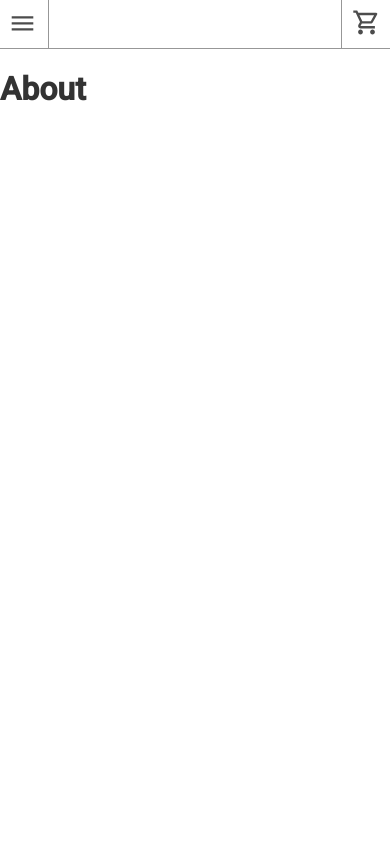
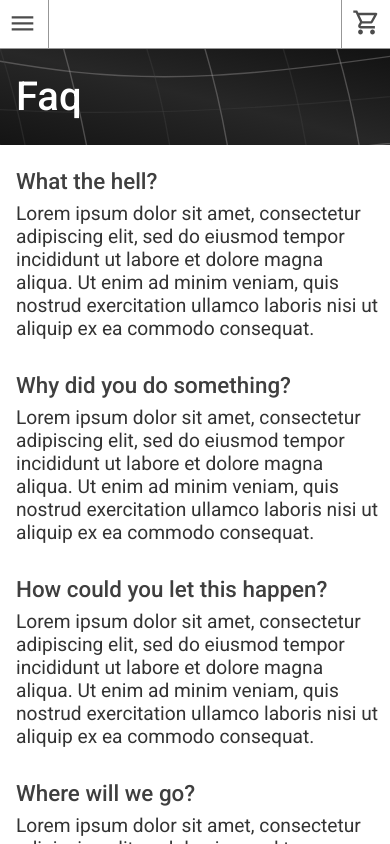
Before and after one commit to ParkerGates/REACT-Snake-Oil, a React (Create React App) app: page /about in a window 390 px wide. Built offline with nearby package versions, Linux system fonts and the light colour scheme.

Commit message:
about page basic format added

```diff
--- a/src/views/About.tsx
+++ b/src/views/About.tsx
@@ -1,13 +1,46 @@
 import React from 'react';
+import { useContextData } from '../context/context';
+import Grid1 from '../svgs/grid1.svg';
+import Grid2 from '../svgs/grid2.svg';
 import './css/About.css';
-import { useContextData } from '../context/context';
 
 export default function About() {
     const appData = useContextData();
 
     return(
-        <div className='about_body'>
-            <h1>About</h1>
+        <div className='about'>
+            <div className='ab_grid_cont'>
+                <img src={Grid1} className='ab_grid1' alt="grid" />
+                <img src={Grid2} className='ab_grid2' alt="grid" />
+            </div>
+            <div className='ab_faq'>
+                <h1 className='ab_faq_title'>Faq</h1>
+
+                <div className='ab_faq_sect'>
+                    <h2 className='ab_faq_sect_title'>What the hell?</h2>
+                    <div className='ab_faq_sect_text'>Lorem ipsum dolor sit amet, consectetur adipiscing elit, sed do eiusmod tempor incididunt ut labore et dolore magna aliqua. Ut enim ad minim veniam, quis nostrud exercitation ullamco laboris nisi ut aliquip ex ea commodo consequat.</div>
+                </div>
+
+                <div className='ab_faq_sect'>
+                    <h2 className='ab_faq_sect_title'>Why did you do something?</h2>
+                    <div className='ab_faq_sect_text'>Lorem ipsum dolor sit amet, consectetur adipiscing elit, sed do eiusmod tempor incididunt ut labore et dolore magna aliqua. Ut enim ad minim veniam, quis nostrud exercitation ullamco laboris nisi ut aliquip ex ea commodo consequat.</div>
+                </div>
+
+                <div className='ab_faq_sect'>
+                    <h2 className='ab_faq_sect_title'>How could you let this happen?</h2>
+                    <div className='ab_faq_sect_text'>Lorem ipsum dolor sit amet, consectetur adipiscing elit, sed do eiusmod tempor incididunt ut labore et dolore magna aliqua. Ut enim ad minim veniam, quis nostrud exercitation ullamco laboris nisi ut aliquip ex ea commodo consequat.</div>
+                </div>
+
+                <div className='ab_faq_sect'>
+                    <h2 className='ab_faq_sect_title'>Where will we go?</h2>
+                    <div className='ab_faq_sect_text'>Lorem ipsum dolor sit amet, consectetur adipiscing elit, sed do eiusmod tempor incididunt ut labore et dolore magna aliqua. Ut enim ad minim veniam, quis nostrud exercitation ullamco laboris nisi ut aliquip ex ea commodo consequat.</div>
+                </div>
+
+                <div className='ab_faq_sect'>
+                    <h2 className='ab_faq_sect_title'>Can you please let me know?</h2>
+                    <div className='ab_faq_sect_text'>Lorem ipsum dolor sit amet, consectetur adipiscing elit, sed do eiusmod tempor incididunt ut labore et dolore magna aliqua. Ut enim ad minim veniam, quis nostrud exercitation ullamco laboris nisi ut aliquip ex ea commodo consequat.</div>
+                </div>
+            </div>
         </div>
     );
 }
--- a/src/views/css/About.css
+++ b/src/views/css/About.css
@@ -1,5 +1,134 @@
-.about_body{
-    /* border: 1px dotted red;
-    height: calc(100vh - 3rem);
-    background-image: url(../../svgs/Background.svg); */
+.about {
+    position: relative;
 }
+.ab_grid_cont {
+    position: relative;
+    height: 115vh;
+    width: 25rem;
+    min-width: 25rem;
+    max-width: 25rem;
+    background: linear-gradient(to top right, rgb(20, 20, 20) 0%, rgb(39, 39, 39) 50%, rgb(20, 20, 20) 95%);
+    overflow: hidden;
+}
+.ab_grid1 {
+    position: absolute;
+    top: -3rem; left: -5.2rem;
+    width: 140rem;
+}
+.ab_grid2 {
+    position: absolute;
+    top: -4rem; left: -10rem;
+    width: 145rem;
+    height: 107rem;
+}
+
+.ab_faq {
+    position: absolute;
+    top: 0px;
+
+}
+.ab_faq_title {
+    color: white;
+    font-size: 4rem;
+    font-weight: 500;
+    margin: 2rem 3rem 0px;
+}
+
+
+.ab_faq_sect {
+    display: flex;
+    align-items: center;
+}
+.ab_faq_sect_title {
+    width: 25rem;
+    color: white;
+    margin: 0px 6rem 0px 6rem;
+    font-size: 1.8rem;
+    font-weight: 500;
+}
+.ab_faq_sect_text {
+    font-size: 1.4rem;
+    width: 100%;
+    margin: 2rem 6rem;
+    font-weight: 500;
+}
+
+@media screen and (max-width: 1300px) {
+    .ab_grid_cont {
+        height: calc(141vh - 20vw);
+        width: 20rem;
+        min-width: 16rem;
+        max-width: 16rem;
+    }
+    .ab_faq_title {
+        font-size: 3.5rem;
+        margin-left: 1.5rem;
+    }
+
+
+    .ab_faq_sect_title {
+        width: 18rem;
+        margin: 0px 6rem 0px 2rem;
+        font-size: 1.6rem;
+        font-weight: 400;
+    }
+    .ab_faq_sect_text {
+        font-size: 1.4rem;
+        width: 100%;
+        margin: 1.5rem 4rem 1.5rem 0rem;
+    }
+}
+
+@media screen and (max-width: 900px) {
+    .ab_grid_cont {
+        height: 8rem;
+        width: 100%;
+        min-width: 100%;
+        max-width: 100%;
+    }
+
+    .ab_faq_title {
+        font-size: 3rem;
+        margin-left: 1rem;
+        margin-bottom: 2rem;
+    }
+    .ab_faq_sect_title {
+        width: 15rem;
+        margin: 0px 2rem 0px 1rem;
+        font-size: 1.4rem;
+        font-weight: 500;
+        color: #3f3f3f;
+    }
+    .ab_faq_sect_text {
+        font-size: 1.2rem;
+        margin: 1.5rem 1rem 1.5rem 0rem;
+        font-weight: 400;
+    }
+}
+
+@media screen and (max-width: 750px) {
+    .ab_grid_cont {
+        height: 6rem;
+        width: 100%;
+        min-width: 100%;
+        max-width: 100%;
+    }
+    .ab_faq_title {
+        font-size: 2.5rem;
+        margin: 1.5rem 1rem 3rem;
+    }
+
+    .ab_faq_sect {
+        display: flex;
+        flex-direction: column;
+        align-items: start;
+    }
+    .ab_faq_sect_title {
+        width: 100%;
+        margin: 0rem 1rem;
+    }
+    .ab_faq_sect_text {
+        width: calc(100% - 1.5rem);
+        margin: .5rem 1rem 2rem;
+    }
+}
--- a/src/views/css/Shop.css
+++ b/src/views/css/Shop.css
@@ -51,7 +51,7 @@
     column-gap: 3.5rem;
     row-gap: 1rem;
     overflow-y: scroll;
-    height: 52rem;
+    height: calc(100vh - 7.5rem);
     color: #4a4a4a;
     padding-top: 1rem;
 }
@@ -63,7 +63,7 @@
     flex-direction: column;
     align-items: center;
     gap: .5rem;
-    height: calc(100vh - 6.6rem);
+    height: calc(100vh - 7.5rem);
     width: 100%;
     overflow-y: scroll;
     padding-top: 1rem;
```
